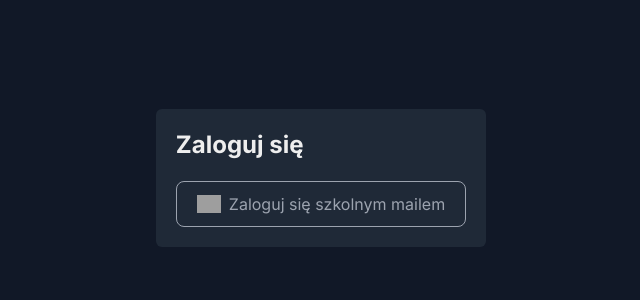
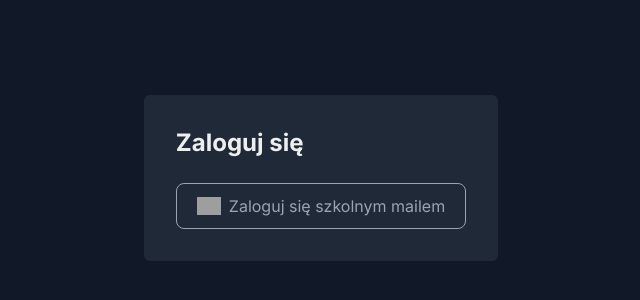
Before and after one commit to LordPrinz/christmas-game-dzajm, a Next.js app: page /auth/signIn in a window 1280 px wide. Shown: the part 222-522 px from the top of the page, without its empty margins (319-959 px from the left). Built offline with nearby package versions, Linux system fonts and the light colour scheme; grey boxes are pictures that could not be loaded.

Commit message:
Style login button

```diff
--- a/src/app/auth/signIn/_components/AzureLogin.tsx
+++ b/src/app/auth/signIn/_components/AzureLogin.tsx
@@ -1,18 +1,26 @@
 "use client";
 
+import { signIn } from "next-auth/react";
 import Image from "next/image";
+
+const loginHandler = async () => {
+	await signIn("azure");
+	console.log("azure login");
+};
 
 const AzureLogin = () => {
 	return (
-		<div className="flex items-center gap-2 px-5 py-2.5 border border-[#9CA3AF] rounded-lg">
+		<button
+			className="flex items-center gap-2 px-5 py-2.5  text-[#9CA3AF] border border-[#9CA3AF] rounded-lg select-none transition hover:transition hover:bg-[#374151] hover:text-[#fff]"
+			onClick={loginHandler}>
 			<Image
 				src="https://authjs.dev/img/providers/azure.svg"
 				width={24}
 				height={24}
 				alt="Azure image"
 			/>
-			<span className="text-[#9CA3AF]">Zaloguj się szkolnym mailem</span>
-		</div>
+			<span>Zaloguj się szkolnym mailem</span>
+		</button>
 	);
 };
 
--- a/src/app/auth/signIn/_components/LoginForm.tsx
+++ b/src/app/auth/signIn/_components/LoginForm.tsx
@@ -4,9 +4,9 @@ import AzureLogin from "./AzureLogin";
 
 const LoginForm = () => {
 	return (
-		<div className="p-5 bg-[#1f2937] text-[#eee] rounded-md">
+		<div className="p-8 bg-[#1f2937] text-[#eee] rounded-md">
 			<h2 className="font-bold text-2xl">Zaloguj się</h2>
-			<div className="mt-5">
+			<div className="mt-6">
 				<AzureLogin />
 			</div>
 		</div>
```
